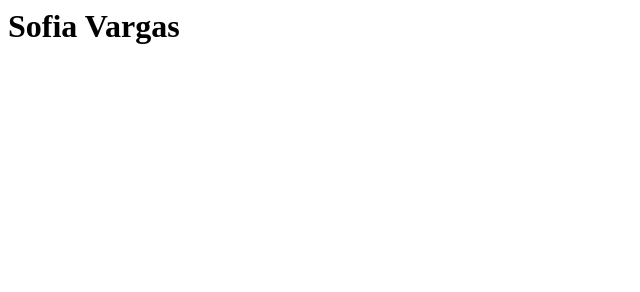
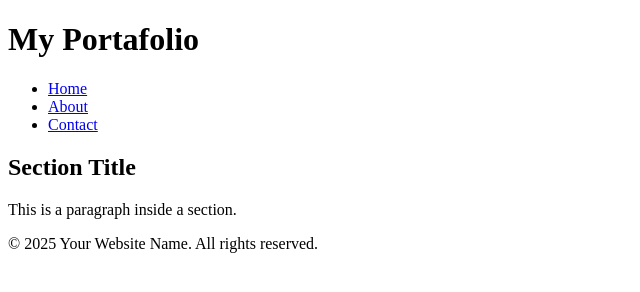
Before and after one commit to Sof1899/sof1899.github.io, a plain HTML site: page index.html in a window 1280 px wide. Shown: the whole page, without its empty margins (0-640 px from the left). Drawn offline with Linux system fonts and the light colour scheme.

Commit message:
vcode modifications

```diff
--- a/index.html
+++ b/index.html
@@ -1 +1,35 @@
-<h1>Sofia Vargas</h1>
+<!DOCTYPE html>
+<html lang="en">
+<head>
+    <meta charset="UTF-8">
+    <meta name="viewport" content="width=device-width, initial-scale=1.0">
+    <meta http-equiv="X-UA-Compatible" content="ie=edge">
+    <title>Sofia Vargas</title>
+    <link rel="stylesheet" href="static/style.css">
+</head>
+<body>
+
+    <header>
+        <h1>My Portafolio</h1>
+        <nav>
+            <ul>
+                <li><a href="#">Home</a></li>
+                <li><a href="#">About</a></li>
+                <li><a href="#">Contact</a></li>
+            </ul>
+        </nav>
+    </header>
+
+    <main>
+        <section>
+            <h2>Section Title</h2>
+            <p>This is a paragraph inside a section.</p>
+        </section>
+    </main>
+
+    <footer>
+        <p>&copy; 2025 Your Website Name. All rights reserved.</p>
+    </footer>
+
+</body>
+</html>
```
Also changed, not shown: static/style.css (added).
